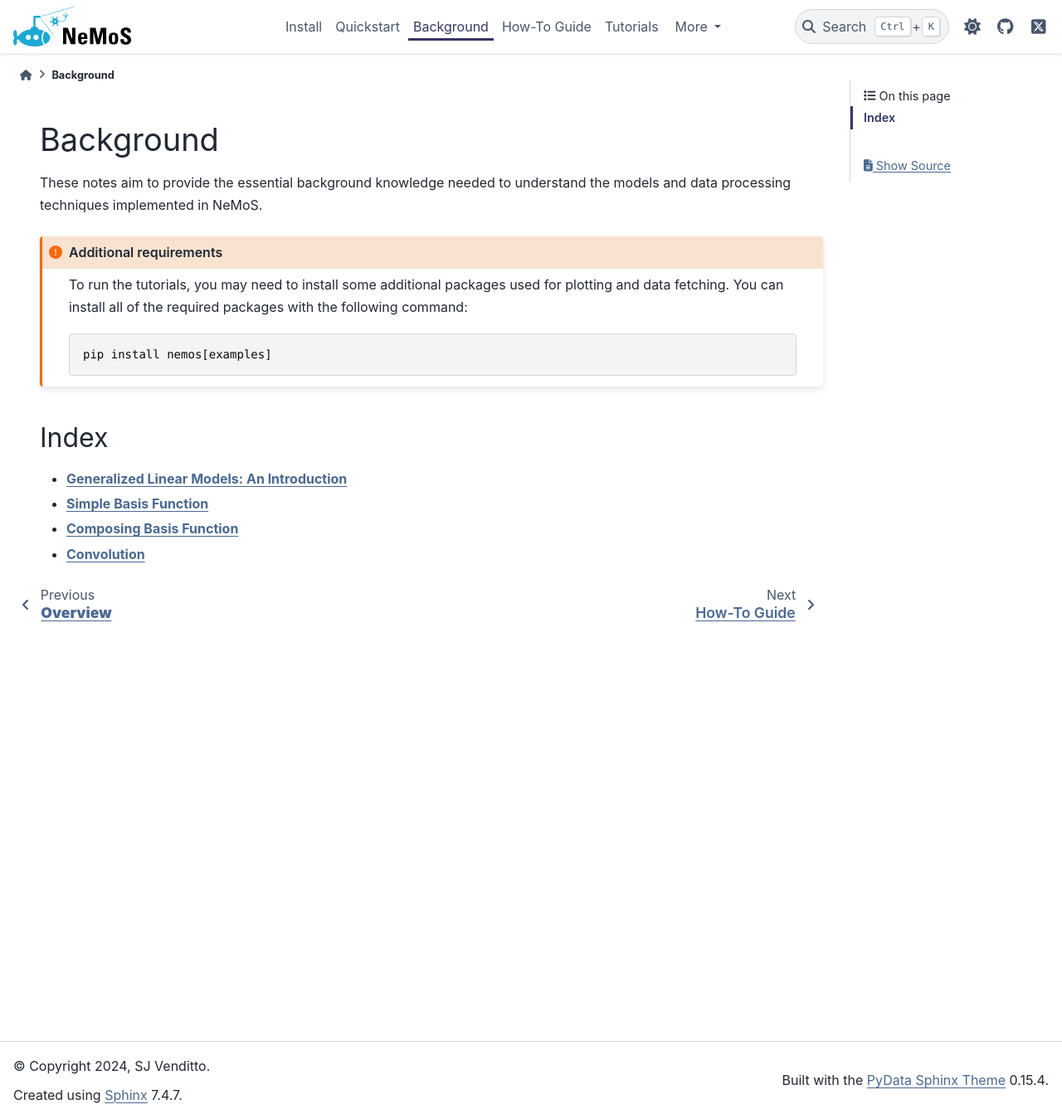
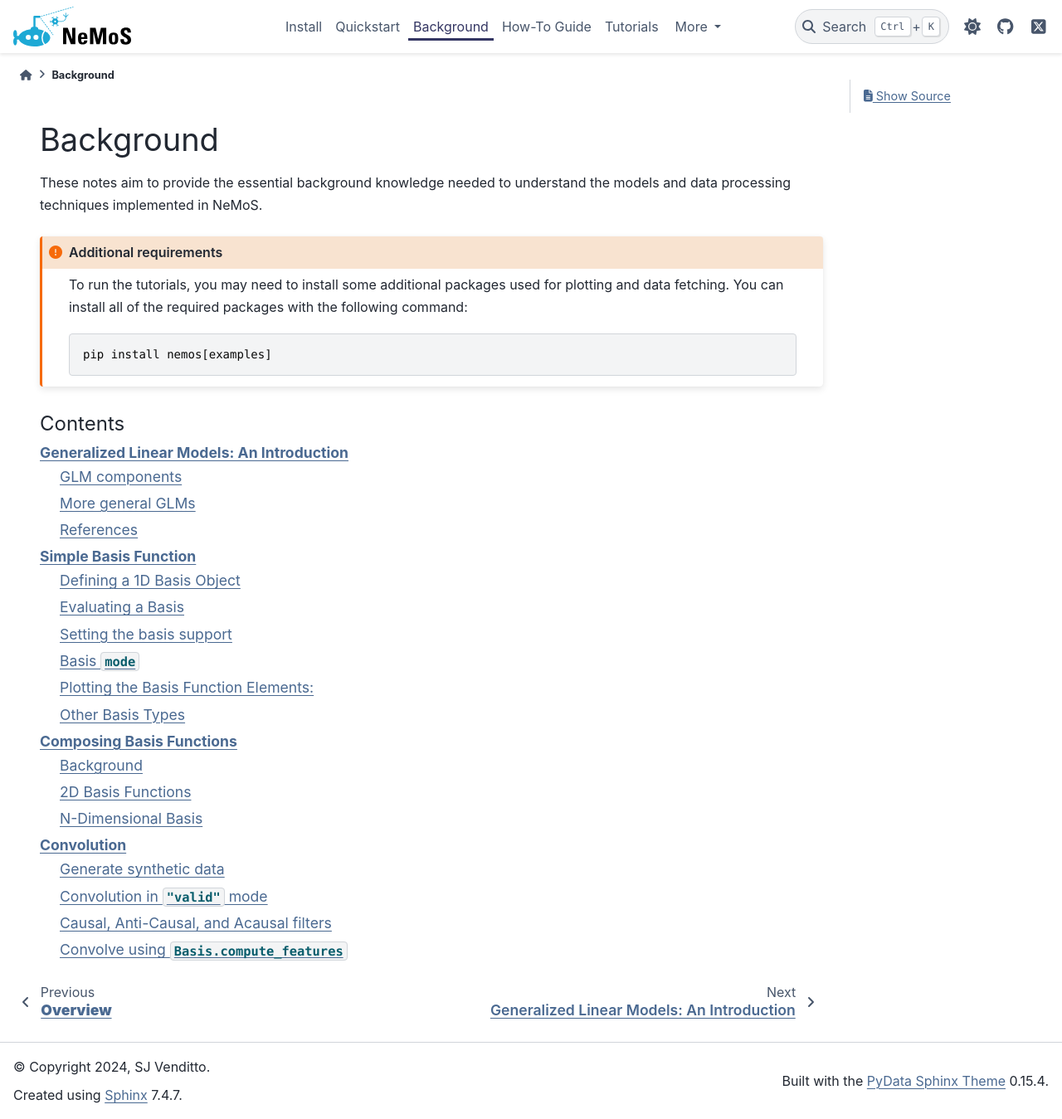
Before and after one commit to flatironinstitute/nemos, a Sphinx documentation site: the page built from docs/background/README.md, in a window 1280 px wide and 1349 px high. Shown: the whole window at 83% size. Built offline with Sphinx 7.4.7 and the PyData theme 0.15.4, drawn with Linux system fonts in a browser that asks for light colours.

Commit message:
edis to background

````diff
--- a/docs/assets/stylesheets/custom.css
+++ b/docs/assets/stylesheets/custom.css
@@ -81,3 +81,15 @@
 .sd-col {
     margin-bottom: 20px; /* Adjust this value as needed for desired spacing */
 }
+
+/* Style level-1 ToC entries */
+.toctree-l1 {
+    font-weight: bold;
+}
+
+/* Keep level-2 and deeper ToC entries unbolded */
+.toctree-l2,
+.toctree-l3,
+.toctree-l4 {
+    font-weight: normal;
+}
--- a/docs/background/README.md
+++ b/docs/background/README.md
@@ -12,9 +12,12 @@
 
 :::
 
-## Index
+```{toctree}
+:maxdepth: 2
+:caption: Contents
 
-- [**Generalized Linear Models: An Introduction**](#glm_intro_background)
-- [**Simple Basis Function**](#simple_basis_function)
-- [**Composing Basis Function**](#composing_basis_function)
-- [**Convolution**](#convolution_background)
+plot_00_conceptual_intro.md
+plot_01_1D_basis_function.md
+plot_02_ND_basis_function.md
+plot_03_1D_convolution.md
+```
--- a/docs/conf.py
+++ b/docs/conf.py
@@ -138,7 +138,7 @@
     ],
     "show_prev_next": True,
     "header_links_before_dropdown": 5,
-    "navigation_depth": 2,
+    "navigation_depth": 3,
 }
 
 html_context = {
````
